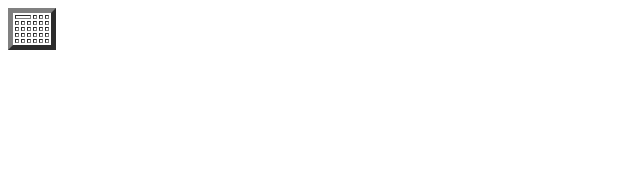
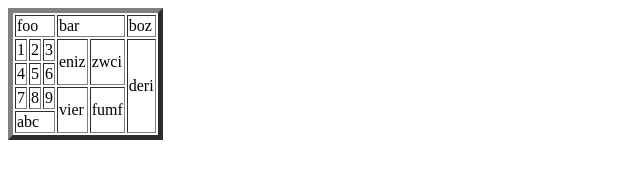
Before and after one commit to kakadiayaprince/SEM-2, a plain HTML site: page newtable.html in a window 1280 px wide. Shown: the whole page, without its empty margins (0-640 px from the left). Drawn offline with Linux system fonts and the light colour scheme.

Commit message:
Add files via upload

```diff
--- a/newtable.html
+++ b/newtable.html
@@ -2,45 +2,37 @@
     <head>
         <title>audio</title>
         <body>
-            <table border="5">
+            <table border="5" >
             <tr>
-                <td colspan="3"></td>
-                <td></td>
-                <td></td>
-
-                <td></td>
+                <td colspan="3">foo</td>
+                <td colspan="2">bar</td>
+                <td>boz</td>
             </tr>
             <tr>
-                <td></td>
-                <td></td>
-                <td></td>
-                <td></td>
-                <td></td>
-                <td></td>
+                <td>1</td>
+                <td>2</td>
+                <td>3</td>
+                <td rowspan="2">eniz</td>
+                <td rowspan="2">zwci</td>
+                <td rowspan="4"> deri</td>
             </tr>
             <tr>
-                <td></td>
-                <td></td>
-                <td></td>
-                <td></td>
-                <td></td>
-                <td></td>
+                <td>4</td>
+                <td>5</td>
+                <td>6</td>
+
+
+
             </tr>
             <tr>
-                <td></td>
-                <td></td>
-                <td></td>
-                <td></td>
-                <td></td>
-                <td></td>
+                <td>7</td>
+                <td>8</td>
+                <td>9</td>
+                <td rowspan="2">vier</td>
+                <td rowspan="3">fumf</td>
             </tr>
             <tr>
-                <td></td>
-                <td></td>
-                <td></td>
-                <td></td>
-                <td></td>
-                <td></td>
+                <td colspan="3">abc</td>
             </tr>
         </table>
         </body>
```
